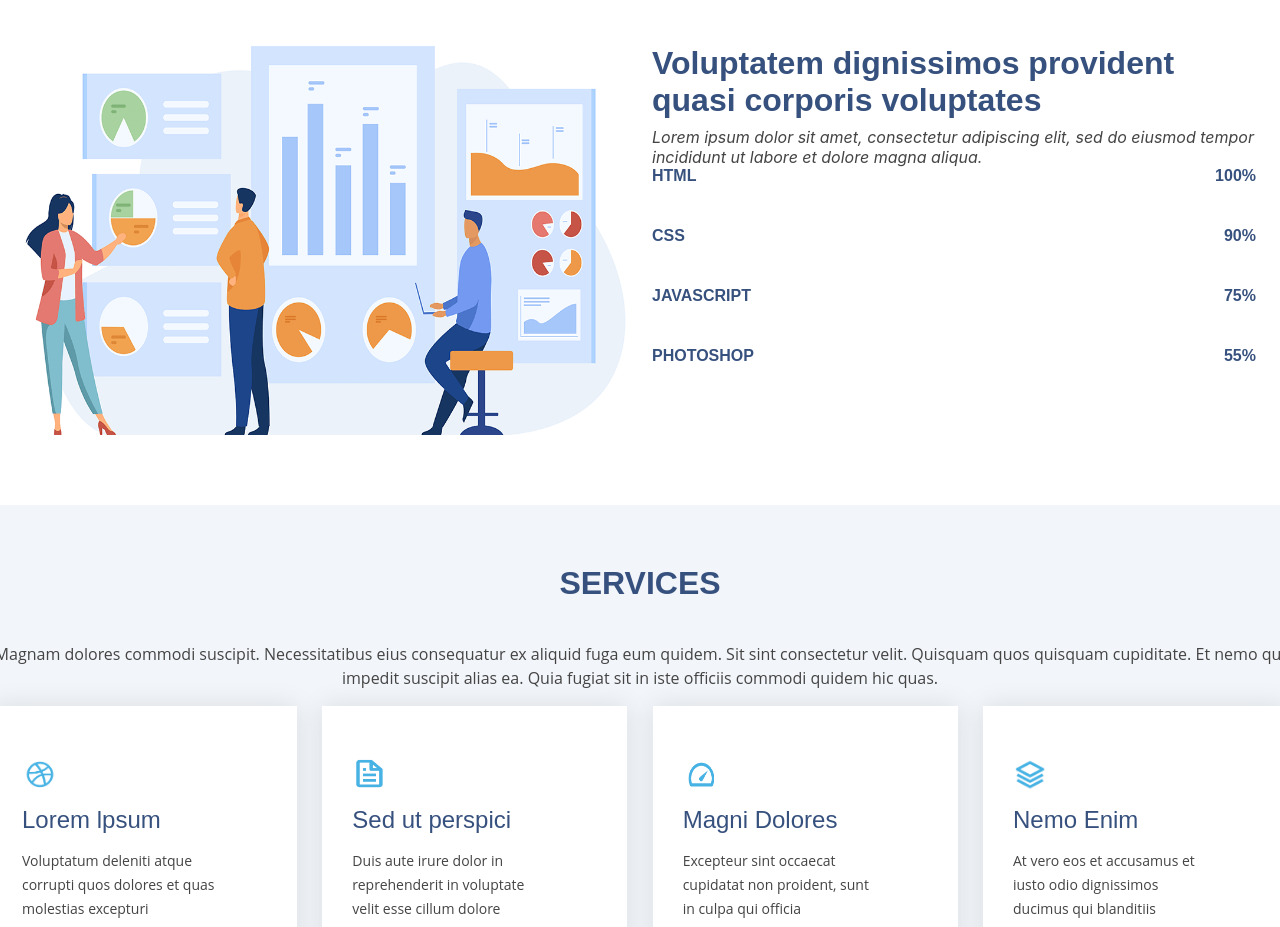
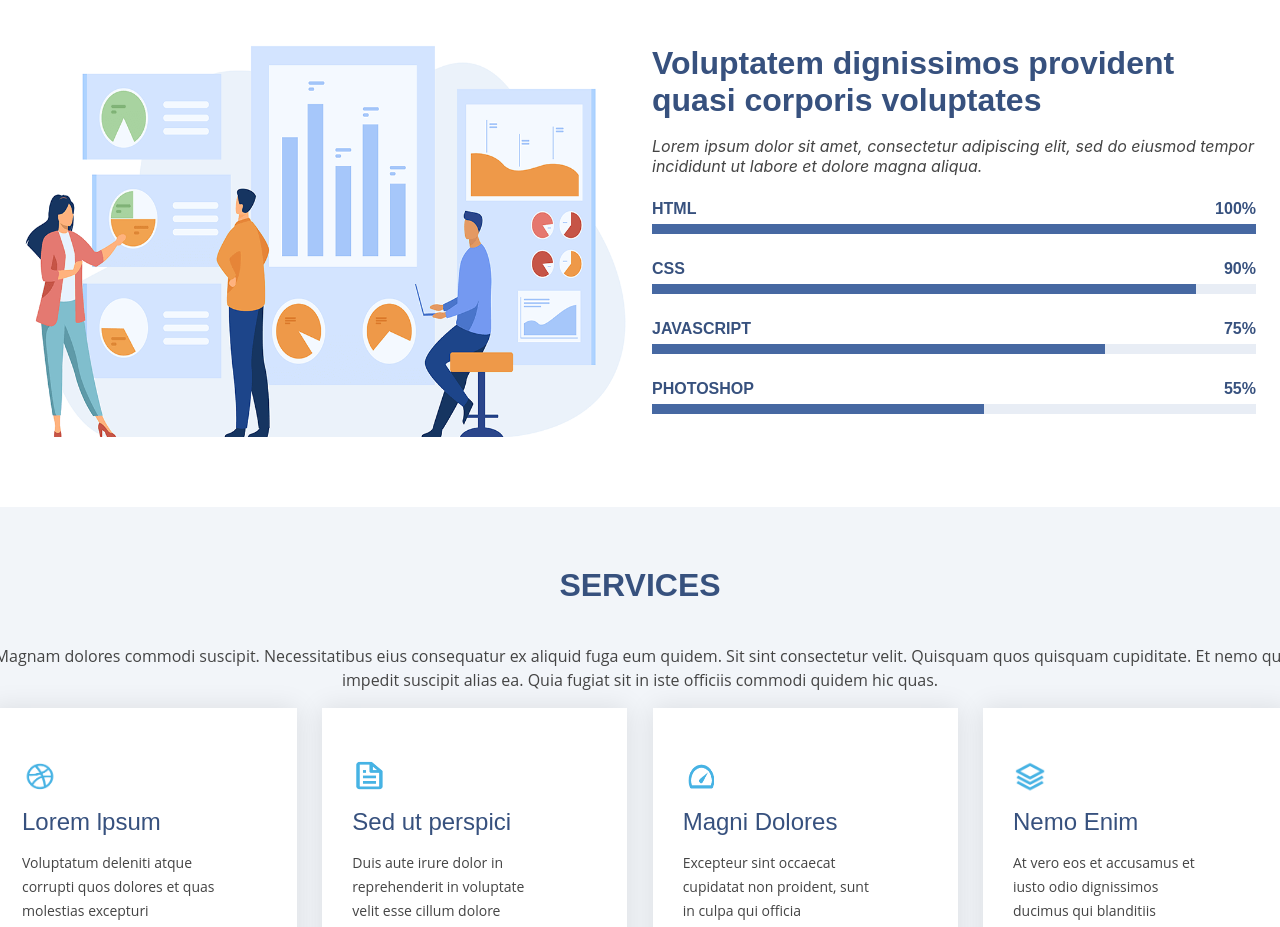
Before and after one commit to jimin-kiim/Piro15_Arsha_04, a plain HTML site: page index.html in a window 1280 px wide. Shown: the part 2120-3047 px from the top of the page. Drawn offline with Linux system fonts and the light colour scheme.

Commit message:
CSS skills 90%
스크롤 나타나기 시켜야됨

```diff
--- a/index.html
+++ b/index.html
@@ -106,35 +106,43 @@
                 <img src="./skills.png">
                 <div id="skills-content">
                     <h3>Voluptatem dignissimos provident quasi corporis voluptates</h3>
-                    <span><i>Lorem ipsum dolor sit amet, consectetur adipiscing elit, sed do eiusmod tempor incididunt ut labore et dolore magna aliqua.</i></span>
+                    <p><i>Lorem ipsum dolor sit amet, consectetur adipiscing elit, sed do eiusmod tempor incididunt ut labore et dolore magna aliqua.</i></p>
                     <div id="skills-contentDiagram">
                         <div class="prograss">
                             <span>
                                 HTML
                             <i class="val">100%</i>
                             </span>
-                            <div class="prograss-bar"></div>
+                            <div class="prograss-bar" id="prograss-HTML">
+                              <span> </span>
+                            </div>
                         </div>
                         <div class="prograss">
                             <span>
                                 CSS
                             <i class="val">90%</i>
                             </span>
-                            <div class="prograss-bar"></div>
+                            <div class="prograss-bar" id="prograss-CSS">
+                              <span> </span>
+                            </div>
                         </div>
                         <div class="prograss">
                             <span>
                                 JAVASCRIPT
                             <i class="val">75%</i>
                             </span>
-                            <div class="prograss-bar"></div>
+                            <div class="prograss-bar" id="prograss-JAVASCRIPT">
+                              <span> </span>
+                            </div>
                         </div>
                         <div class="prograss">
                             <span>
                                 PHOTOSHOP
                             <i class="val">55%</i>
                             </span>
-                            <div class="prograss-bar"></div>
+                            <div class="prograss-bar" id="prograss-PHOTOSHOP">
+                              <span> </span>
+                            </div>
                         </div>
                     </div>
                 </img>
--- a/indexAbout.css
+++ b/indexAbout.css
@@ -286,7 +286,7 @@ h1, h2, h3, h4, h5, h6 {
 }
 
 #skills {
-    height: 520px;
+    height: 522px;
     padding: 60px 0;
     overflow: hidden;
     background: white;
@@ -294,14 +294,14 @@ h1, h2, h3, h4, h5, h6 {
 
 #skills-container {
     max-width: 1320px;
-    height: 390px;
+    height: 392px;
     padding: 0 12px;
     margin-right: auto;
     margin-left: auto;
 }
 
 #skills-row {
-    height: 390px;
+    height: 392px;
     display: flex;
 }
 
@@ -316,7 +316,7 @@ h1, h2, h3, h4, h5, h6 {
 }
 
 #skills-content h3 {
-    height: 74px;
+    height: 75px;
     margin-bottom: 8px;
     margin-top: 0;
     font-weight: 700;
@@ -325,11 +325,10 @@ h1, h2, h3, h4, h5, h6 {
     font-family: "Poppins", sans-serif;
 }
 
-#skills-content span {
+#skills-content p {
     width: 100%;
     height: 48px;
     margin-bottom: 16px;
-
 }
 
 #skills-contentDiagram {
@@ -361,4 +360,62 @@ h1, h2, h3, h4, h5, h6 {
 
 .prograss-bar {
     width: 100%;
+    height: 10px;
+    background: #e8edf5;
 }
+
+#prograss-HTML span{
+    display: block;
+    padding: 0;
+    height: 10px;
+    width: 100%;
+    background: #4668a2;
+    animation: stack-HTML .9s;
+}
+
+@keyframes stack-HTML {
+    0% { width: 0 }
+    100% { width: 100% }
+}
+
+#prograss-CSS span {
+    display: block;
+    padding: 0;
+    height: 10px;
+    width: 90%;
+    background: #4668a2;
+    animation: stack-CSS .9s;
+}
+
+@keyframes stack-CSS {
+    0% { width: 0 }
+    100% { width: 90% }
+}
+
+#prograss-JAVASCRIPT span {
+    display: block;
+    padding: 0;
+    height: 10px;
+    width: 75%;
+    background: #4668a2;
+    animation: stack-JAVASCRIPT.9s;
+}
+
+@keyframes stack-JAVASCRIPT {
+    0% { width: 0 }
+    100% { width: 75% }
+}
+
+#prograss-PHOTOSHOP span {
+    display: block;
+    padding: 0;
+    height: 10px;
+    width: 55%;
+    background: #4668a2;
+    animation: stack-PHOTOSHOP.9s;
+}
+
+@keyframes stack-PHOTOSHOP {
+    0% { width: 0 }
+    100% { width: 55% }
+}
```
